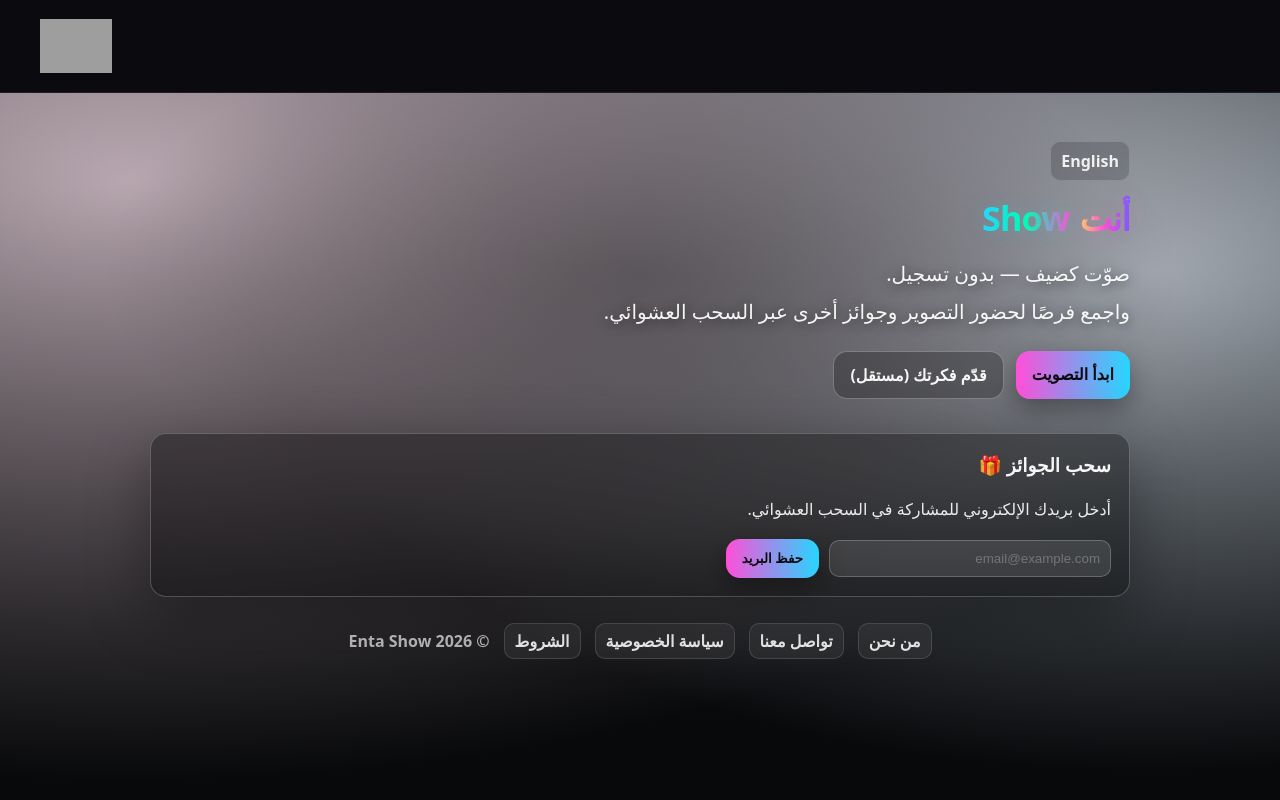
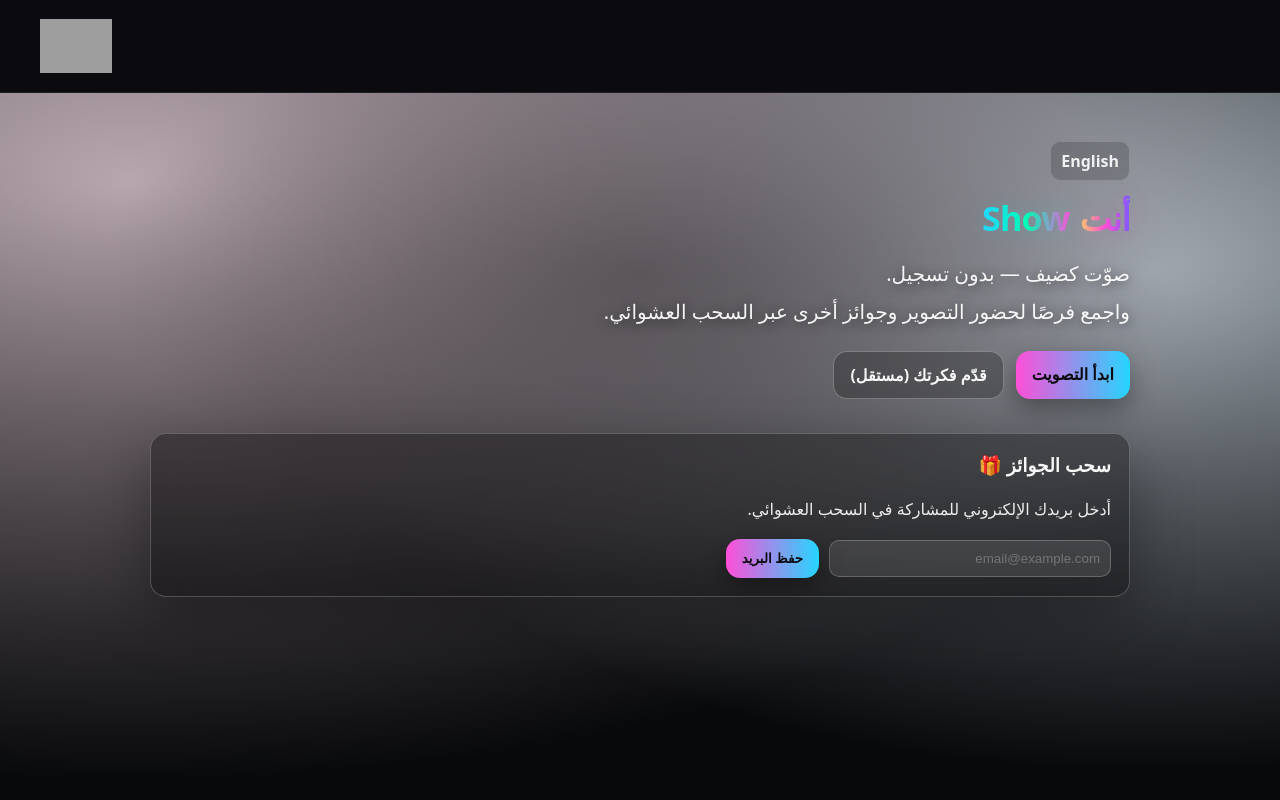
Before and after one commit to msabridevs/entashow, a Next.js app: page /ar in a window 1280 px wide. Shown: the top 800 px of the page. Built offline with nearby package versions, Linux system fonts and the light colour scheme; grey boxes are pictures that could not be loaded.

Commit message:
fix footer

```diff
--- a/src/app/ar/page.tsx
+++ b/src/app/ar/page.tsx
@@ -4,7 +4,6 @@
 
 import { useEffect, useState } from "react";
 import EntaShowLogo from "@/components/EntaShowLogo";
-import SiteFooter from "@/components/SiteFooter";
 
 function getFP(): string {
   const key = "enta_show_fp";
@@ -132,7 +131,6 @@
         </section>
 
         <div style={{ marginTop: 26 }}>
-          <SiteFooter lang="ar" />
         </div>
       </div>
     </main>
--- a/src/app/en/page.tsx
+++ b/src/app/en/page.tsx
@@ -4,7 +4,6 @@
 
 import { useEffect, useState } from "react";
 import EntaShowLogo from "@/components/EntaShowLogo";
-import SiteFooter from "@/components/SiteFooter";
 
 function getFP(): string {
   const key = "enta_show_fp";
@@ -132,7 +131,6 @@
         </section>
 
         <div style={{ marginTop: 26 }}>
-          <SiteFooter lang="en" />
         </div>
       </div>
     </main>
```
